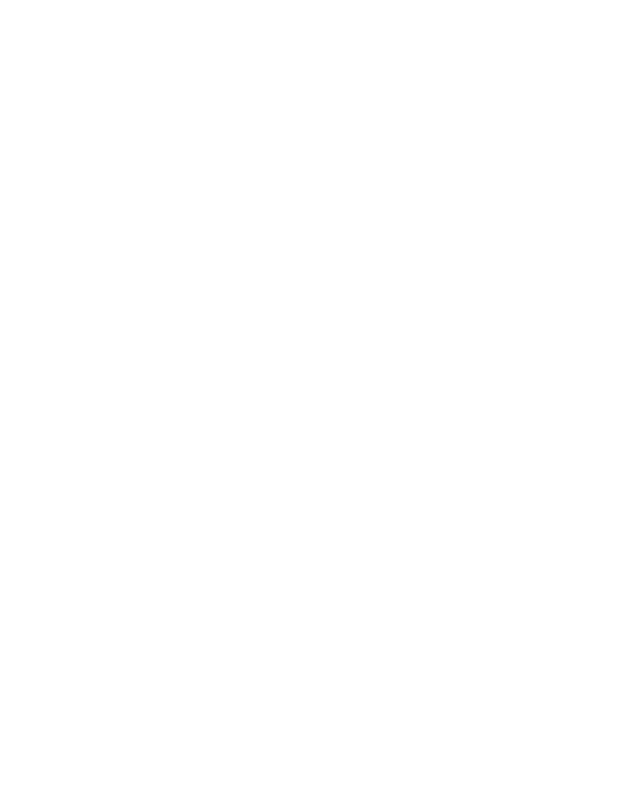
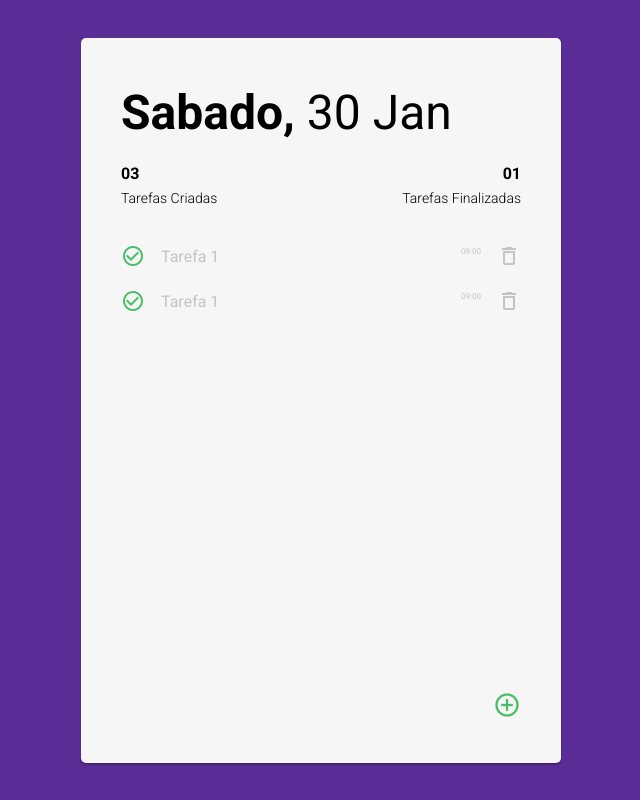
Before and after one commit to henryaraujo/todo-git-guide, a website: page index.html in a window 1280 px wide. Shown: the whole page, without its empty margins (319-959 px from the left). Drawn offline with Linux system fonts and the light colour scheme.

Commit message:
create new style to task manager

```diff
--- /dev/null
+++ b/assets/css/style.css
@@ -0,0 +1,113 @@
+:root {
+    --bg-color: #F6F6F6;
+    --color-deactive: #C4C4C4;
+    --color-active: #4ABE64;
+}
+
+html, body {
+    margin: 0;
+    padding: 0;
+    box-sizing: border-box;
+    font-family: 'Roboto', sans-serif;
+    background: #5a2d96;
+}
+
+h1 {
+    font-size: 48px;
+}
+
+.container {
+    width: 100vw;
+    height: 100vh;
+    display: flex;
+    justify-content: center;
+    align-items: center;
+}
+
+.task-wrap {
+    width: 400px;
+    height: 645px;
+    background: var(--bg-color);
+    box-shadow: 0px 2px 2px rgba(0, 0, 0, 0.25);
+    display: flex;
+    flex-direction: column;
+    padding: 40px;
+    border-radius: 5px;
+}
+
+.task__header {
+    width: 100%;
+    height: 70px;
+    display: flex;
+    align-items: center;
+}
+
+.task__header > h1 > span{
+    font-weight: 400;
+}
+
+.task__resume {
+    width: 100%;
+    height: 70px;
+    display: flex;
+    align-items: center;
+    justify-content: space-between;
+}
+
+.task__resume h4 {
+    margin: 5px 0 5px 0;
+}
+
+.resume__right > h4 {
+    text-align: right;
+}
+
+.task__resume span {
+    font-size: 14px;
+    font-weight: 300;
+}
+
+.list__group {
+    width: 100%;
+    list-style: none;
+    padding: 0;
+}
+
+.group-item {
+    display: flex;
+    justify-content: space-between;
+    align-items: center;
+    height: 45px;
+}
+
+.item__title {
+    width: 80%;
+    display: flex;
+    justify-content: space-between;
+}
+
+.check--active {
+    color: var(--color-active);
+}
+
+.deactive {
+    color: var(--color-deactive);
+}
+
+.title__time {
+    font-size: 8px;
+}
+
+.task__action {
+    align-self: flex-end;
+    color: var(--color-active);
+    margin-top: auto;
+}
+
+.task__action > span{
+    font-size: 28px;
+}
+
+.clickable {
+    cursor: pointer;
+}
--- a/index.html
+++ b/index.html
@@ -1,9 +1,65 @@
 <!DOCTYPE html>
 <html>
 <head>
+	<link rel="preconnect" href="https://fonts.gstatic.com">
+	<link href="https://fonts.googleapis.com/css2?family=Roboto:wght@300;400;700&display=swap" rel="stylesheet">
+	<link href="https://fonts.googleapis.com/icon?family=Material+Icons" rel="stylesheet">
+	<link rel="stylesheet" href="assets/css/style.css">
 	<title>Tarefas</title>
 </head>
 <body>
+	<div class="container">
+		<div class="task-wrap">
+			<div class="task__header">
+				<h1>
+					Sabado, <span>30 Jan</span>
+				</h1>
+			</div>
+			<div class="task__resume">
+				<div class="resume__left">
+					<h4>03</h4>
+					<span>Tarefas Criadas</span>
+				</div>
+				<div class="resume__right">
+					<h4>01</h4>
+					<span>Tarefas Finalizadas</span>
+				</div>
+			</div>
+			<div class="task__list">
+				<ul class="list__group">
+					<li class="group-item">
+						<span class="material-icons check check--active clickable">
+							check_circle_outline
+						</span>
+						<div class="item__title deactive">
+							Tarefa 1
+							<span class="title__time">09:00</span>
+						</div>
+						<span class="material-icons delete deactive clickable">
+							delete_outline
+						</span>
+					</li>
+					<li class="group-item">
+						<span class="material-icons check check--active clickable">
+							check_circle_outline
+						</span>
+						<div class="item__title deactive">
+							Tarefa 1
+							<span class="title__time">09:00</span>
+						</div>
+						<span class="material-icons delete deactive clickable">
+							delete_outline
+						</span>
+					</li>
+				</ul>
+			</div>
 
+			<div class="task__action">
+				<span class="material-icons clickable">
+					add_circle_outline
+				</span>
+			</div>
+		</div>
+	</div>
 </body>
 </html>
```
Also changed, not shown: package.json (added, +23 -0 lines), 1 other file.
